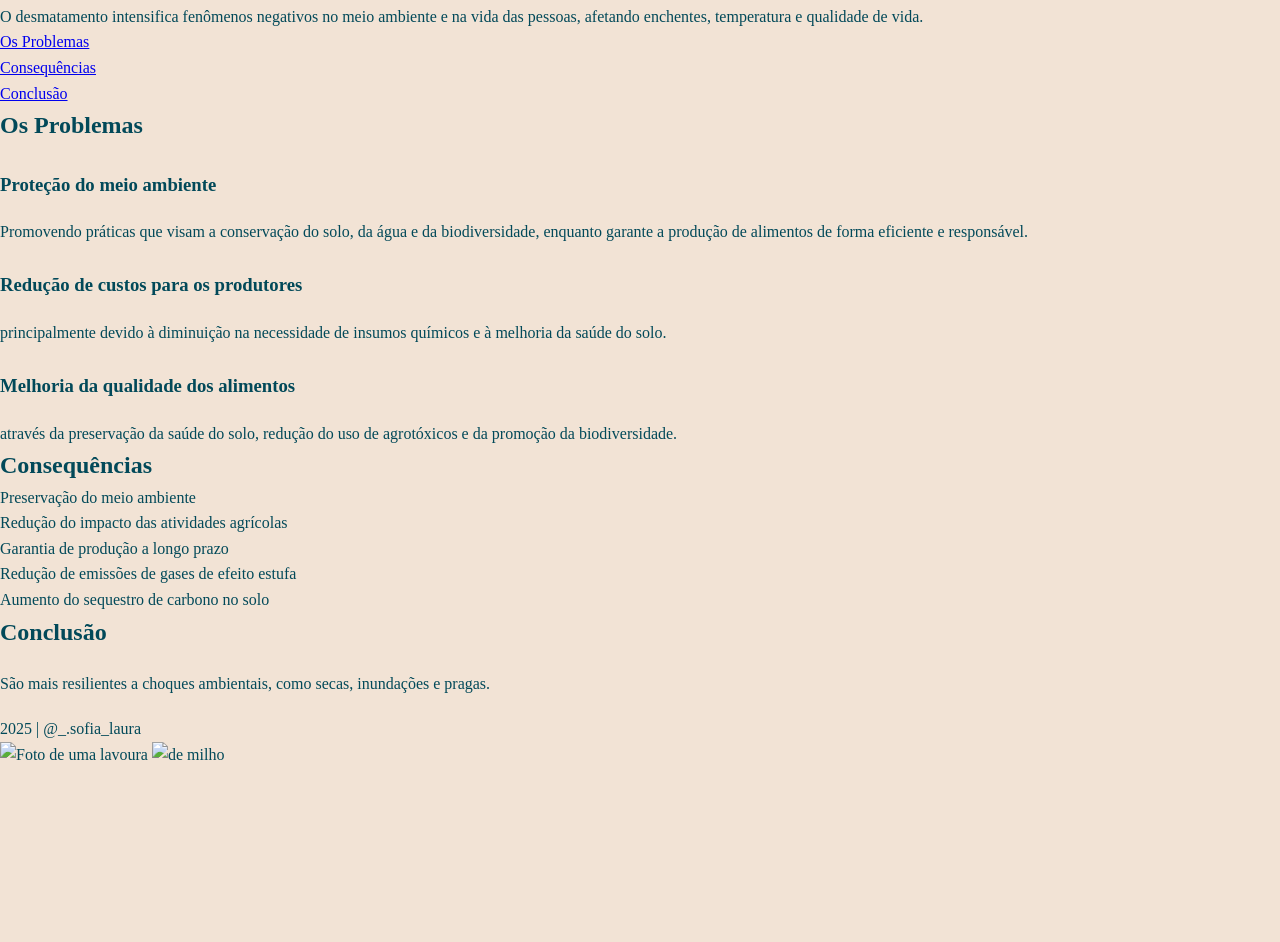
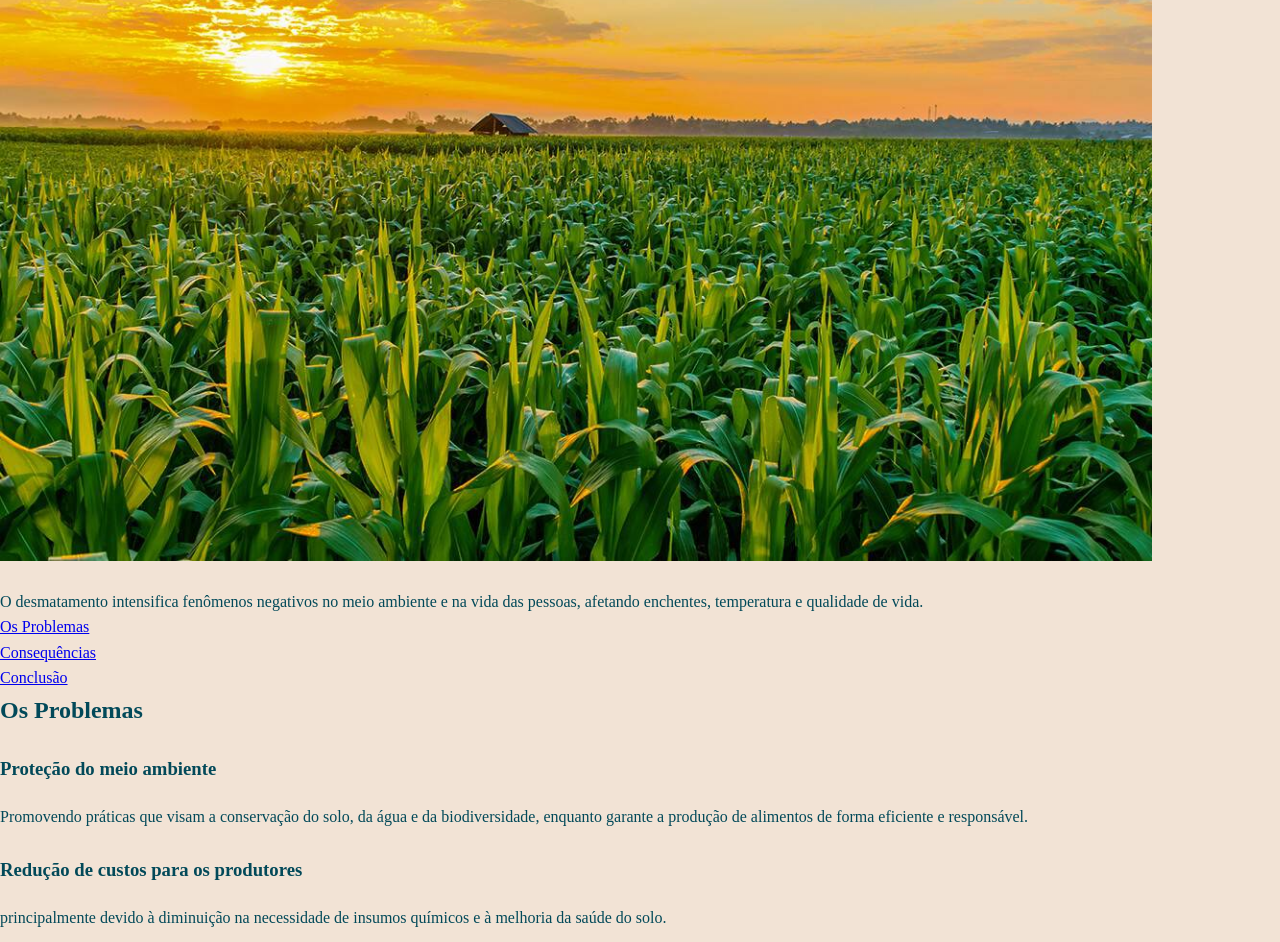
Before and after one commit to Sofiapreta/agrinho, a plain HTML site: page agrinho/index.html in a window 1280 px wide. Shown: the part 93-1035 px from the top of the page. Before the commit the page ends 861 px from the top, so only its background shows below. Drawn offline with Linux system fonts and the light colour scheme; a web font is replaced by a local one.

Commit message:
AGRINHO2

```diff
--- a/agrinho/index.html
+++ b/agrinho/index.html
@@ -9,7 +9,7 @@
 <body>
     <header>
         <h1>Lavoura sustentavel</h1>
-        <img src="cataratas-do-iguacu.jpg" alt="Foto de uma lavoura.">
+        <img src="Lavoura-de-milho-como-melhorar-a-fertilidade-do-solo.jpg" alt="Foto de uma lavoura.">
         <p>O desmatamento intensifica fenômenos negativos no meio ambiente e na vida das pessoas, afetando enchentes, temperatura e qualidade de vida.</p>
         <nav>
             <ul>
@@ -67,11 +67,3 @@
 </body>
 </html>
 <!-- código omitido -->
-
-<img src="cataratas-do-iguac.jpg" alt="Foto de uma lavoura">
-
-<!-- código omitido -->
-<!-- código omitido -->
-
-<img src="cataratas-do-iguacu.jpg" alt="de milho">
-<!-- código omitido -->
```
Also changed, not shown: agrinho/Lavoura-de-milho-como-melhorar-a-fertilidade-do-solo.jpg (added), agrinho/produtividade-milho-safrinha  (4).jpg (added).
